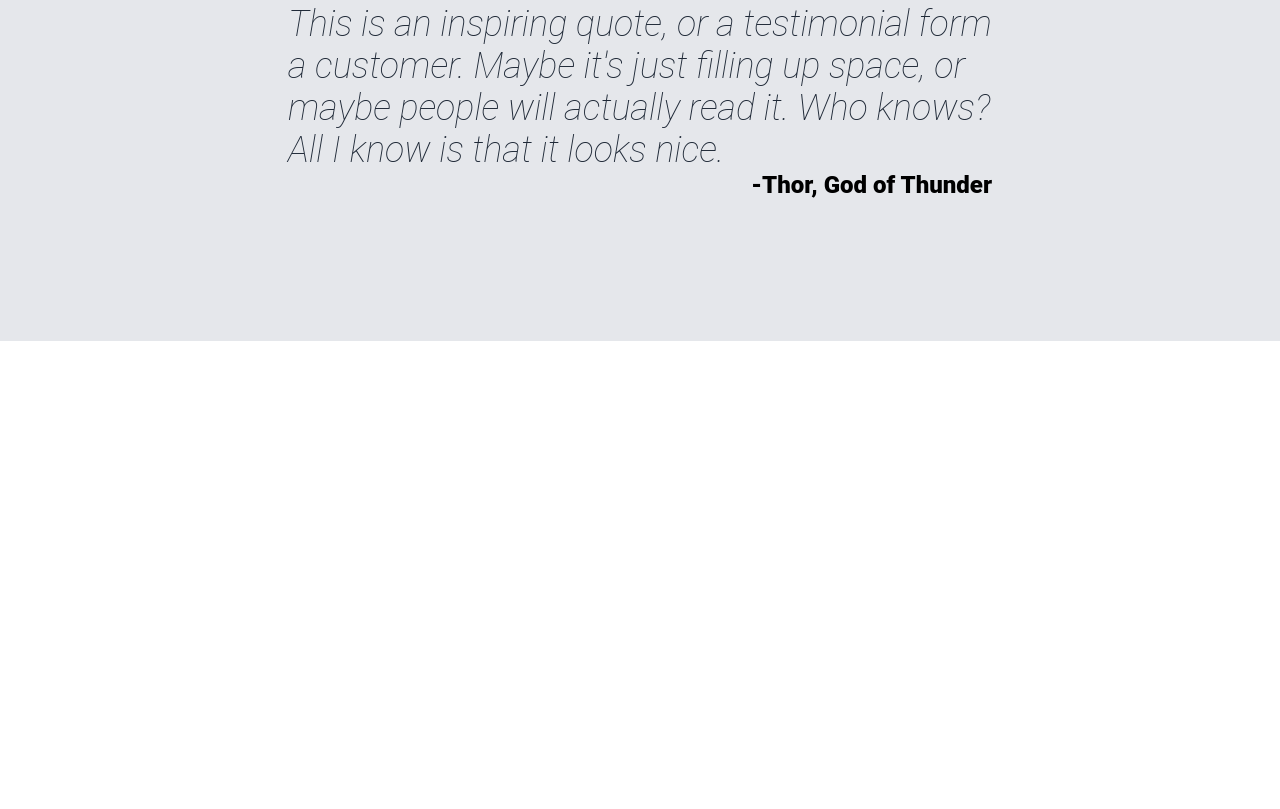
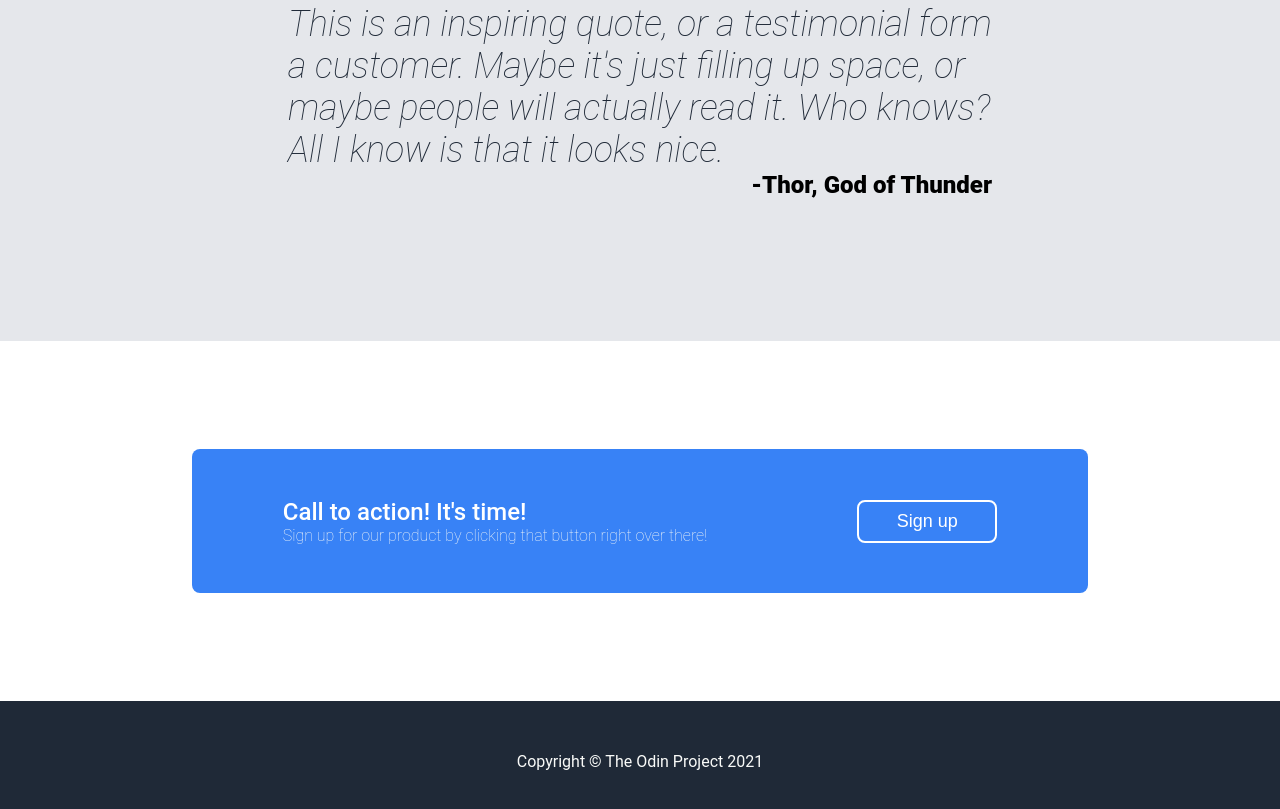
Before and after one commit to pmartin5588/odin-css-project-landing-page, a plain HTML site: page index.html in a window 1280 px wide. Shown: the part 1339-2148 px from the top of the page. Before the commit the page ends 1680 px from the top, so only its background shows below. Drawn offline with Linux system fonts and the light colour scheme.

Commit message:
Version 1.0

```diff
--- a/index.html
+++ b/index.html
@@ -60,8 +60,17 @@
                 <p class="sign-thor">-Thor, God of Thunder</p>
             </div>
         </div>
+        <div class="section4">
+            <div class="sign-up">
+                <div>
+                    <p class="sign-up_text_1">Call to action! It's time!</p>
+                    <p class="sign-up_text">Sign up for our product by clicking that button right over there!</p>
+                </div>
+                <button class="button2">Sign up</button>
+            </div>
+        </div>
         <div class="footer">
-
+            <p class="footer_text">Copyright © The Odin Project 2021</p>
         </div>
     </div>
 </body>
--- a/style.css
+++ b/style.css
@@ -152,3 +152,59 @@ div.wrapper{
     font-weight: 900;
     margin: 0;
 }
+
+.section4{
+    min-height: 45vh;
+    flex-basis: 45vh;
+    display: flex;
+    justify-content: center;
+    align-items: center;
+}
+
+.sign-up{
+    background-color: #3882F6;
+    width: 70vw;
+    height: 18vh;
+    min-height: 18vh;
+    display: flex;
+    justify-content: center;
+    align-items: center;
+    gap: 150px;
+    border-radius: 8px;
+}
+
+.sign-up_text{
+    margin: 0;
+    color: #F9FAF8;
+    font-weight: lighter;
+}
+
+.button2{
+    max-width: 40%;
+    padding: 9px;
+    border-radius: 8px;
+    background-color: #3882F6;
+    color: white;
+    border: none;
+    min-width: 140px;
+    border: 2px solid white;
+    font-size: 18px;
+    max-height: 50px;
+}
+
+.sign-up_text_1{
+    margin: 0;
+    color: white;
+    font-size: 24px;
+    font-weight: 500;
+}
+
+.footer{
+    display: flex;
+    justify-content: center;
+    align-items: center;
+    flex-basis: 15vh;
+    min-height: 15vh;
+    background-color: #1F2937;
+    color: #F9FAF8;
+}
```
